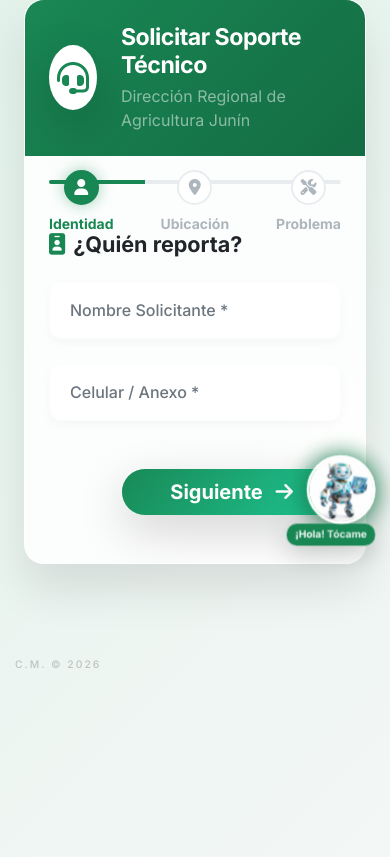
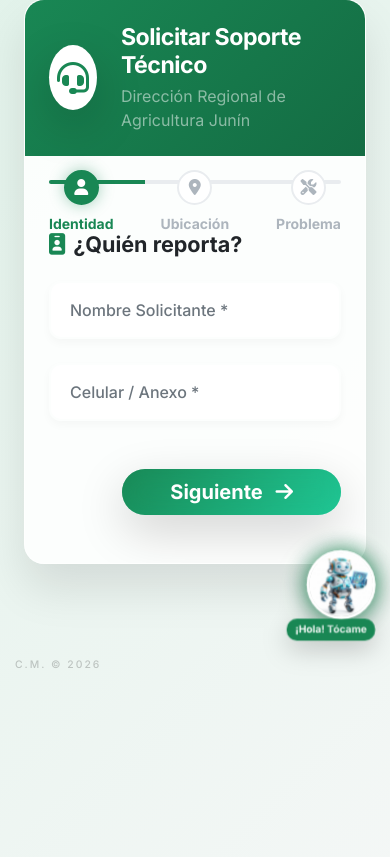
Before and after one commit to raulmarincarlos-eng/soporte-draj, a Flask app: page /solicitar in a window 390 px wide. Shown: the part 161-1018 px from the top of the page. Run offline with Flask 3, Linux system fonts and the light colour scheme; some libraries are stand-ins or nearby versions.

Commit message:
Move robot widget back to bottom-right corner

```diff
--- a/templates/solicitar.html
+++ b/templates/solicitar.html
@@ -10,7 +10,7 @@
     /* WIDGET DEL ROBOT FIJO */
     #robot-widget {
         position: fixed;
-        bottom: 110px;
+        bottom: 20px;
         right: 20px;
         left: auto;
         z-index: 9999;
@@ -142,7 +142,7 @@
     /* ROBOT MOBILE RESPONSIVE */
     @media (max-width: 768px) {
         #robot-widget {
-            bottom: 110px;
+            bottom: 15px;
             right: 15px;
             left: auto;
             transform: scale(0.85);
```
